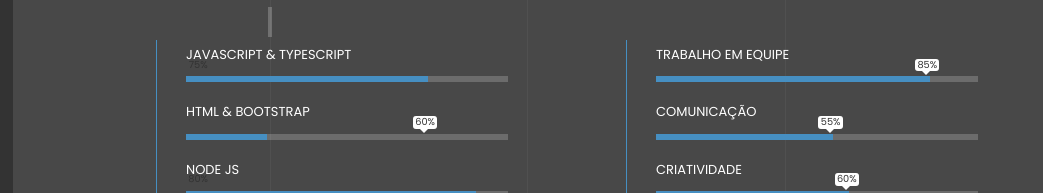
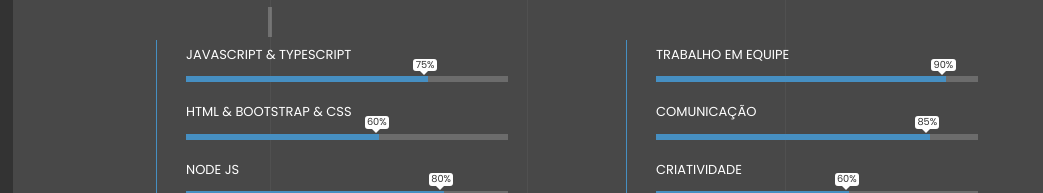
Before and after one commit to AlvaroCavalcante/AlvaroCavalcante.github.io, a website: page resume.html in a window 1280 px wide. Shown: the part 607-800 px from the top of the page, 237-1280 px from the left. Drawn offline with Linux system fonts and the light colour scheme.

Commit message:
alterado skill set

```diff
--- a/css/styles.css
+++ b/css/styles.css
@@ -740,40 +740,44 @@ button:focus {
           position: absolute;
           top: 100%;
           left: 50%; }
-      .right-resume .list-skill .bar .bar-outer .html, .right-resume .list-skill .bar .bar-outer .photo {
+      .right-resume .list-skill .bar .bar-outer .html {
+        left: calc(60% - 1.5em); }
+      .right-resume .list-skill .bar .bar-outer .javascript {
         left: calc(75% - 1.5em); }
-      .right-resume .list-skill .bar .bar-outer .jquery {
-        left: calc(25% - 1.5em); }
-      .right-resume .list-skill .bar .bar-outer .sketch, .right-resume .list-skill .bar .bar-outer .illustrator {
+      .right-resume .list-skill .bar .bar-outer .nodejs {
+        left: calc(80% - 1.5em); }
+      .right-resume .list-skill .bar .bar-outer .sql {
+        left: calc(65% - 1.5em); }
+      .right-resume .list-skill .bar .bar-outer .ml {
         left: calc(90% - 1.5em); }
       .right-resume .list-skill .bar .bar-outer .indesign {
         left: calc(85% - 1.5em); }
       .right-resume .list-skill .bar .bar-outer .teamwork {
+        left: calc(90% - 1.5em); }
+      .right-resume .list-skill .bar .bar-outer .comunication {
         left: calc(85% - 1.5em); }
-      .right-resume .list-skill .bar .bar-outer .comunication {
-        left: calc(55% - 1.5em); }
       .right-resume .list-skill .bar .bar-outer .creative {
         left: calc(60% - 1.5em); }
       .right-resume .list-skill .bar .bar-outer .oranisation {
+        left: calc(80% - 1.5em); }
+      .right-resume .list-skill .bar .bar-outer .english {
         left: calc(75% - 1.5em); }
-      .right-resume .list-skill .bar .bar-outer .english {
-        left: calc(70% - 1.5em); }
       .right-resume .list-skill .bar .bar-outer .html,
-      .right-resume .list-skill .bar .bar-outer .jquery,
-      .right-resume .list-skill .bar .bar-outer .sketch,
-      .right-resume .list-skill .bar .bar-outer .photo,
-      .right-resume .list-skill .bar .bar-outer .illustrator,
+      .right-resume .list-skill .bar .bar-outer .nodejs,
+      .right-resume .list-skill .bar .bar-outer .sql,
+      .right-resume .list-skill .bar .bar-outer .ml,
+      .right-resume .list-skill .bar .bar-outer .javascript,
       .right-resume .list-skill .bar .bar-outer .teamwork,
       .right-resume .list-skill .bar .bar-outer .comunication,
       .right-resume .list-skill .bar .bar-outer .creative,
       .right-resume .list-skill .bar .bar-outer .oranisation,
       .right-resume .list-skill .bar .bar-outer .english {
         background: #ffffff; }
+        .right-resume .list-skill .bar .bar-outer .javascript:after,
         .right-resume .list-skill .bar .bar-outer .html:after,
-        .right-resume .list-skill .bar .bar-outer .jquery:after,
-        .right-resume .list-skill .bar .bar-outer .sketch:after,
-        .right-resume .list-skill .bar .bar-outer .photo:after,
-        .right-resume .list-skill .bar .bar-outer .illustrator:after,
+        .right-resume .list-skill .bar .bar-outer .nodejs:after,
+        .right-resume .list-skill .bar .bar-outer .sql:after,
+        .right-resume .list-skill .bar .bar-outer .ml:after,
         .right-resume .list-skill .bar .bar-outer .teamwork:after,
         .right-resume .list-skill .bar .bar-outer .comunication:after,
         .right-resume .list-skill .bar .bar-outer .creative:after,
--- a/js/app.js
+++ b/js/app.js
@@ -219,18 +219,18 @@ $(window).on('scroll', function() {
 
     /* My Skill Animation*/
     var proSkills = {
-        ht: 75,
-        jq: 25,
-        sk: 90,
-        ph: 75,
-        il: 90
+        ht: 60,
+        js: 75,
+        sq: 65,
+        node: 80,
+        ia: 90
     };
     var perSkills = {
-        tw: 85,
-        cm: 55,
+        tw: 90,
+        cm: 85,
         cr: 60,
-        or: 75,
-        enl: 70
+        or: 80,
+        enl: 75
     };
 
     function mySkillsAnimaiton(skills) {
--- a/resume.html
+++ b/resume.html
@@ -149,35 +149,35 @@
                                         <div class="skill">Javascript &amp; Typescript</div>
                                         <div class="bar-outer">
                                             <div class="speech-bubble javascript">75%</div>
-                                            <div class="bar-inner ht"></div>
+                                            <div class="bar-inner js"></div>
                                         </div>
                                     </div>
                                     <div class="bar">
-                                        <div class="skill">HTML &amp; Bootstrap</div>
+                                        <div class="skill">HTML &amp; Bootstrap &amp; CSS</div>
                                         <div class="bar-outer">
                                             <div class="speech-bubble html">60%</div>
-                                            <div class="bar-inner jq"></div>
+                                            <div class="bar-inner ht"></div>
                                         </div>
                                     </div>
                                     <div class="bar">
                                         <div class="skill">Node Js</div>
                                         <div class="bar-outer">
-                                            <div class="speech-bubble node">80%</div>
-                                            <div class="bar-inner sk"></div>
+                                            <div class="speech-bubble nodejs">80%</div>
+                                            <div class="bar-inner node"></div>
                                         </div>
                                     </div>
                                     <div class="bar">
                                         <div class="skill">SQL &amp; noSQL</div>
                                         <div class="bar-outer">
                                             <div class="speech-bubble sql">65%</div>
-                                            <div class="bar-inner ph"></div>
+                                            <div class="bar-inner sq"></div>
                                         </div>
                                     </div>
                                     <div class="bar">
                                         <div class="skill">Machine Learning &amp; IA</div>
                                         <div class="bar-outer">
                                             <div class="speech-bubble ml">90%</div>
-                                            <div class="bar-inner il"></div>
+                                            <div class="bar-inner ia"></div>
                                         </div>
                                     </div>
                                 </div>
@@ -191,14 +191,14 @@
                                     <div class="bar">
                                         <div class="skill">Trabalho em equipe</div>
                                         <div class="bar-outer">
-                                            <div class="speech-bubble teamwork">85%</div>
+                                            <div class="speech-bubble teamwork">90%</div>
                                             <div class="bar-inner tw"></div>
                                         </div>
                                     </div>
                                     <div class="bar">
                                         <div class="skill">Comunicação</div>
                                         <div class="bar-outer">
-                                            <div class="speech-bubble comunication">55%</div>
+                                            <div class="speech-bubble comunication">85%</div>
                                             <div class="bar-inner cm"></div>
                                         </div>
                                     </div>
@@ -212,14 +212,14 @@
                                     <div class="bar">
                                         <div class="skill">Organização</div>
                                         <div class="bar-outer">
-                                            <div class="speech-bubble oranisation">75%</div>
+                                            <div class="speech-bubble oranisation">80%</div>
                                             <div class="bar-inner or"></div>
                                         </div>
                                     </div>
                                     <div class="bar">
                                         <div class="skill">Inglês</div>
                                         <div class="bar-outer">
-                                            <div class="speech-bubble english">70%</div>
+                                            <div class="speech-bubble english">75%</div>
                                             <div class="bar-inner enl"></div>
                                         </div>
                                     </div>
```
